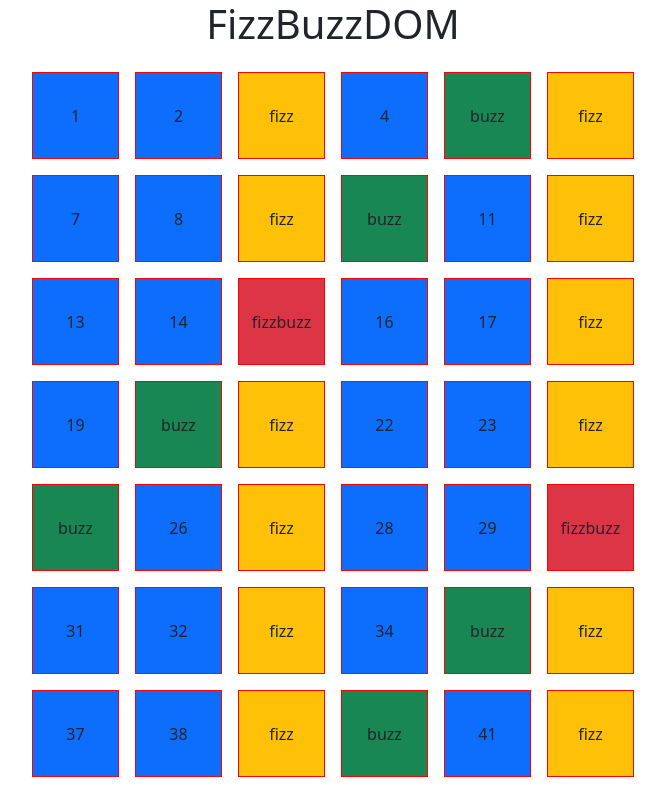
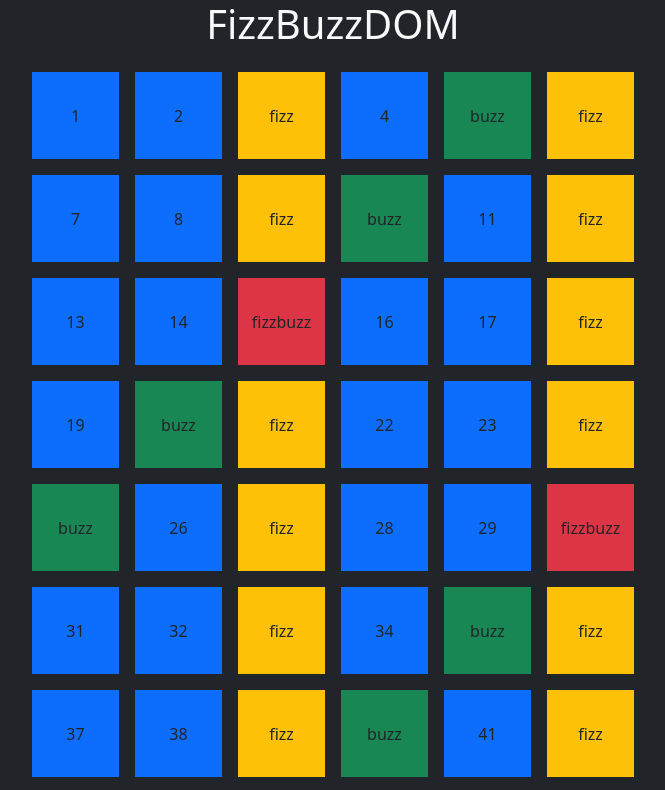
Before and after one commit to DarioEsposito89/js-fizzbuzz, a plain HTML site: page index.html in a window 1280 px wide. Shown: the top 790 px of the page, without its empty margins (307-972 px from the left). Drawn offline with nearby package versions, Linux system fonts and the light colour scheme.

Commit message:
corretti stili grafici

```diff
--- a/css/style.css
+++ b/css/style.css
@@ -3,10 +3,10 @@
     display: flex;
     flex-wrap: wrap;
     align-items: start;
+    justify-content: center;
 }
 
 .chess-square {
-    border: 1px solid red;
     aspect-ratio: 1/1;
     width: calc(100% / 7);
 }
--- a/index.html
+++ b/index.html
@@ -7,12 +7,12 @@
     <link rel="stylesheet" href="css/style.css">
     <title>ticket train</title>
 </head>
-<body>
+<body class="bg-dark">
     <main class="container">
-        <h1 class="text-center">FizzBuzzDOM</h1>
+        <h1 class="text-center text-light">FizzBuzzDOM</h1>
         <div class="row justify-content-center">
             <div class="col-lg-7">
-                <div class="chess-container d-flex gap-3 justify-content-center p-3">
+                <div class="chess-container d-flex gap-3 p-3">
                 </div>
             </div>
 
--- a/js/main.js
+++ b/js/main.js
@@ -8,7 +8,7 @@ for (let i = 1; i <= 101; i++) {
 
 // DICHIARAZIONE VARIABILI
 const chessContainer = document.querySelector(".chess-container");
-const totalCells = 10*25;
+const totalCells = 10*10;
 
 // CICLO FOR PER SCACCHIERA
 for (let i = 1; i < totalCells; i++){
```
